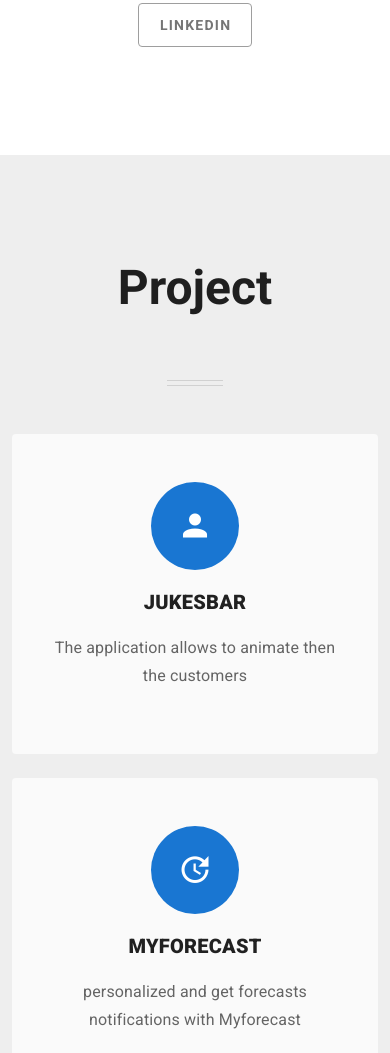
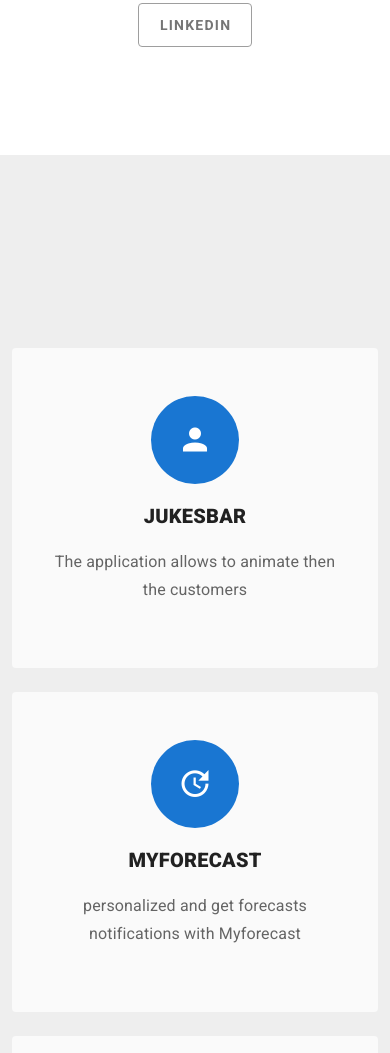
Before and after one commit to antoinegilles/myCv, a website: page src/index.html in a window 390 px wide. Shown: the part 1641-2694 px from the top of the page. Drawn offline with nearby package versions, Linux system fonts and the light colour scheme.

Commit message:
revue responsive du pc 3D

```diff
--- a/src/index.html
+++ b/src/index.html
@@ -92,18 +92,11 @@
         </section>
 
         <section id="features" class="grey lighten-3">
-          <div class="py-12"></div>
+          <div class="py-3"></div>
 
           <v-container class="text-center">
-            <h2 class="display-2 font-weight-bold mb-3">Project</h2>
 
             <canvas class="webgl"></canvas>
-
-            <v-responsive class="mx-auto mb-12" width="56">
-              <v-divider class="mb-1"></v-divider>
-
-              <v-divider></v-divider>
-            </v-responsive>
 
             <v-row>
               <v-col v-for="({ icon, title, text }, i) in features" :key="i" cols="12" md="4">
@@ -258,9 +251,4 @@
   .rotateT {
     transform: rotate(180deg) !important;
   }
-
-  .webgl {
-    height: 3em;
-    width: 3em;
-  }
 </style>
--- a/src/script.js
+++ b/src/script.js
@@ -62,7 +62,6 @@ function screen() {
         object.children[0].material.color.r = 0
         object.children[0].material.color.g = 0
         object.children[0].material.color.b = 0
-        console.log(object)
 
         screen.add(object)
     })
@@ -294,7 +293,7 @@ const sizes = {
  * Camera
  */
 // Base camera
-const camera = new THREE.PerspectiveCamera(5, window.innerWidth / window.innerHeight, 1, 1000)
+const camera = new THREE.PerspectiveCamera(4, window.innerWidth / window.innerHeight, 2, 2000)
 camera.position.x = 0
 camera.position.y = -2
 camera.position.z = 100
--- a/src/style.css
+++ b/src/style.css
@@ -1,4 +1,17 @@
 .webgl{
-    height: 30em !important;
-    width: 40em !important;
+    height: 37em !important;
+    width: 54em !important;
 }
+/* On screens that are 600px or less, set the background color to olive */
+@media (max-width: 915px) {
+    .webgl{
+        height: 20em !important;
+        width: 10em !important;
+    }
+  }
+@media (max-width: 400px) {
+    .webgl{
+        height: 2em !important;
+        width: 1em !important;
+    }
+  }
```
Also changed, not shown: static/img/website.png.
